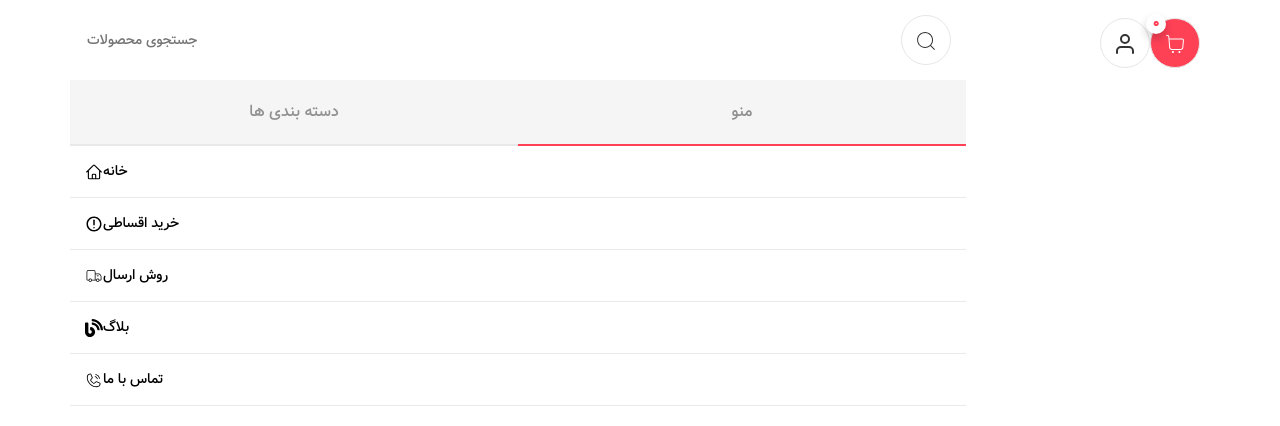
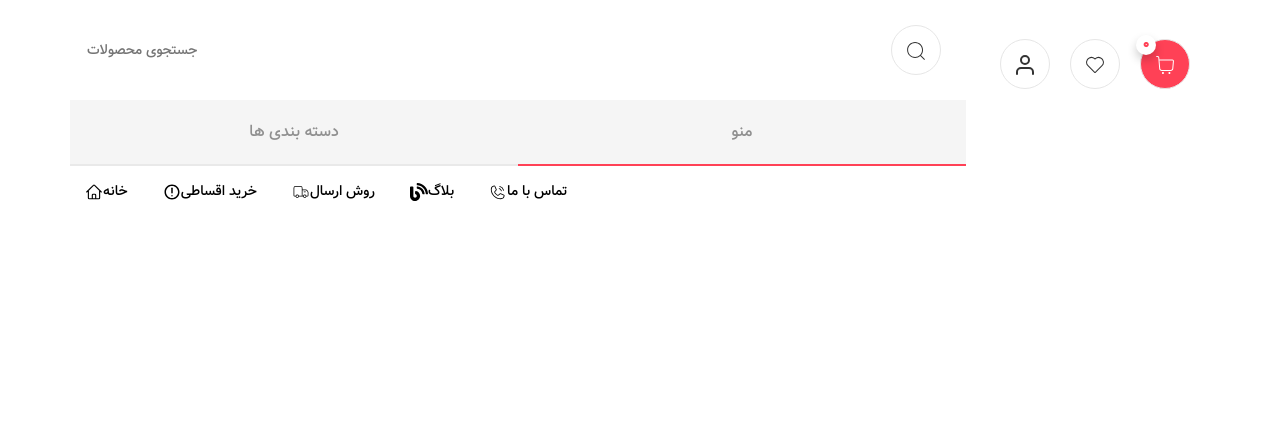
Before and after one commit to rim4j/watch_store, a React app: page / in a window 1280 px wide. Shown: the top 426 px of the page. Built offline with nearby package versions, Linux system fonts and the light colour scheme; the HTML template or start-up script is replaced by a standard one.

Commit message:
responsive navbar

```diff
--- a/src/components/IconButton.jsx
+++ b/src/components/IconButton.jsx
@@ -1,8 +1,12 @@
 import styled from "styled-components";
 
-const IconButton = ({ onClick, backgroundColor, icon, badge }) => {
+const IconButton = ({ className, onClick, backgroundColor, icon, badge }) => {
   return (
-    <Container onClick={onClick} style={{ backgroundColor }}>
+    <Container
+      className={className}
+      onClick={onClick}
+      style={{ backgroundColor }}
+    >
       <Icon>{icon}</Icon>
 
       {badge && (
@@ -35,6 +39,7 @@ const Icon = styled.div`
 `;
 
 const Container = styled.div`
+  margin: 10px;
   position: relative;
   cursor: pointer;
   border: none;
--- a/src/components/ListMenu.jsx
+++ b/src/components/ListMenu.jsx
@@ -34,9 +34,10 @@ const listMenuData = [
     icon: <PiPhoneCallLight />,
   },
 ];
-const ListMenu = () => {
+
+const ListMenu = ({ className }) => {
   return (
-    <Container>
+    <Container className={className}>
       {listMenuData.map((item, i) => (
         <ListMenuItem
           key={i}
@@ -49,6 +50,10 @@ const ListMenu = () => {
   );
 };
 
-const Container = styled.div``;
+const Container = styled.div`
+  @media (min-width: 768px) {
+    display: flex;
+  }
+`;
 
 export default ListMenu;
--- a/src/components/ListMenuItem.jsx
+++ b/src/components/ListMenuItem.jsx
@@ -20,6 +20,9 @@ const Container = styled.div`
     font-size: 14px;
     margin-right: 5px;
   }
+  @media screen and (min-width: 768px) {
+    border-bottom: none;
+  }
 `;
 
 export default ListMenuItem;
--- a/src/components/Navbar.jsx
+++ b/src/components/Navbar.jsx
@@ -2,29 +2,48 @@ import IconButton from "./IconButton";
 import { CiMenuFries } from "react-icons/ci";
 import { CiShoppingCart } from "react-icons/ci";
 import { FiUser } from "react-icons/fi";
+import { CiSearch } from "react-icons/ci";
+import { CiHeart } from "react-icons/ci";
+
 import Logo from "./../assets/png/main_logo.png";
 
 import styled from "styled-components";
+import ListMenu from "./ListMenu";
 
 const Navbar = ({ openDrawer }) => {
   const numInCart = "0";
 
   return (
+    <Wrapper>
       <Container>
         <IconButton
+          className='hiddenIcon'
           onClick={openDrawer}
           backgroundColor='#fff'
           icon={<CiMenuFries color='#333' size='24px' />}
         />
 
         <img className='logo' src={Logo} alt='' />
+        <SearchInputContainer className='hiddenSearch'>
+          <input
+            type='text'
+            placeholder='جستجوی محصولات'
+            className='search-input'
+          />
+          <IconButton icon={<CiSearch color='#333' size='24px' />} />
+        </SearchInputContainer>
 
         <IconContainer>
-        <div className='margin-left-icon '>
           <IconButton
             onClick={() => console.log("icon button")}
             backgroundColor='#fff'
             icon={<FiUser color='#333' size='24px' />}
+          />
+          <div className=' hidden-fav'>
+            <IconButton
+              onClick={() => console.log("icon button")}
+              backgroundColor='#fff'
+              icon={<CiHeart color='#333' size='24px' />}
             />
           </div>
           <IconButton
@@ -35,23 +54,65 @@ const Navbar = ({ openDrawer }) => {
           />
         </IconContainer>
       </Container>
+
+      <ListMenu className='hiddenMenu' />
+    </Wrapper>
   );
 };
+
+const Wrapper = styled.div`
+  @media (max-width: 768px) {
+    .hiddenMenu {
+      display: none;
+    }
+  }
+`;
 
 const Container = styled.div`
   display: flex;
   justify-content: space-between;
+  align-items: center;
   padding: 10px;
+  @media (min-width: 768px) {
+    .hiddenIcon {
+      display: none;
+    }
+  }
+
+  @media (max-width: 768px) {
+    .hiddenSearch {
+      display: none;
+    }
+  }
 
   .logo {
-    width: 150px;
+    width: 200px;
     object-fit: cover;
   }
 `;
 const IconContainer = styled.div`
   display: flex;
-  .margin-left-icon {
-    margin-left: 10px;
+
+  @media (max-width: 768px) {
+    .hidden-fav {
+      display: none;
+    }
+  }
+`;
+const SearchInputContainer = styled.div`
+  display: flex;
+  justify-content: space-between;
+  padding: 10px;
+  border: 1px solid #e6e6e6;
+  border-radius: 100px;
+  width: 50%;
+  align-items: center;
+
+  .search-input {
+    outline: none;
+    border: none;
+    font-size: 14px;
+    width: 90%;
   }
 `;
 
```
Lines whose indentation alone changed are shown as unchanged.
